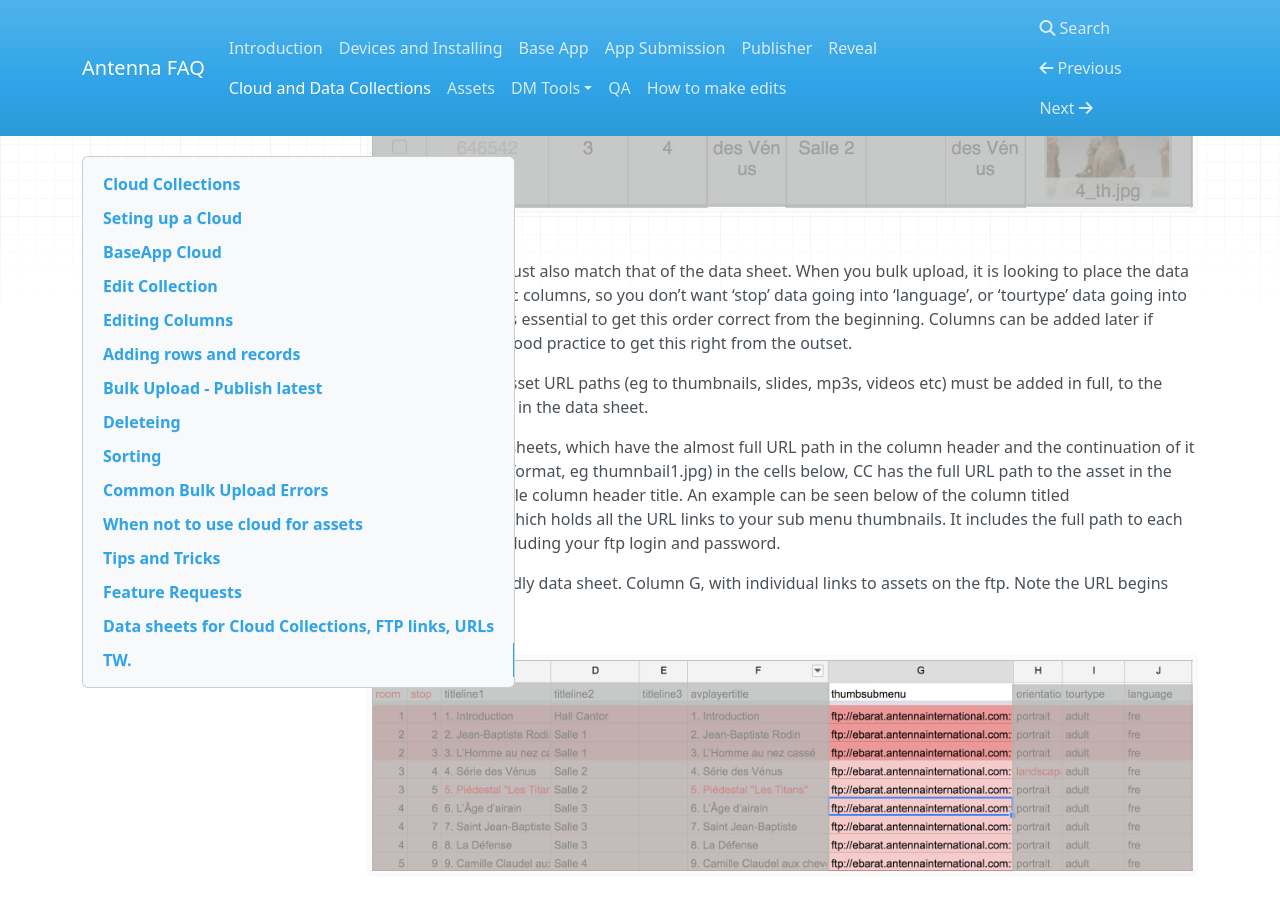
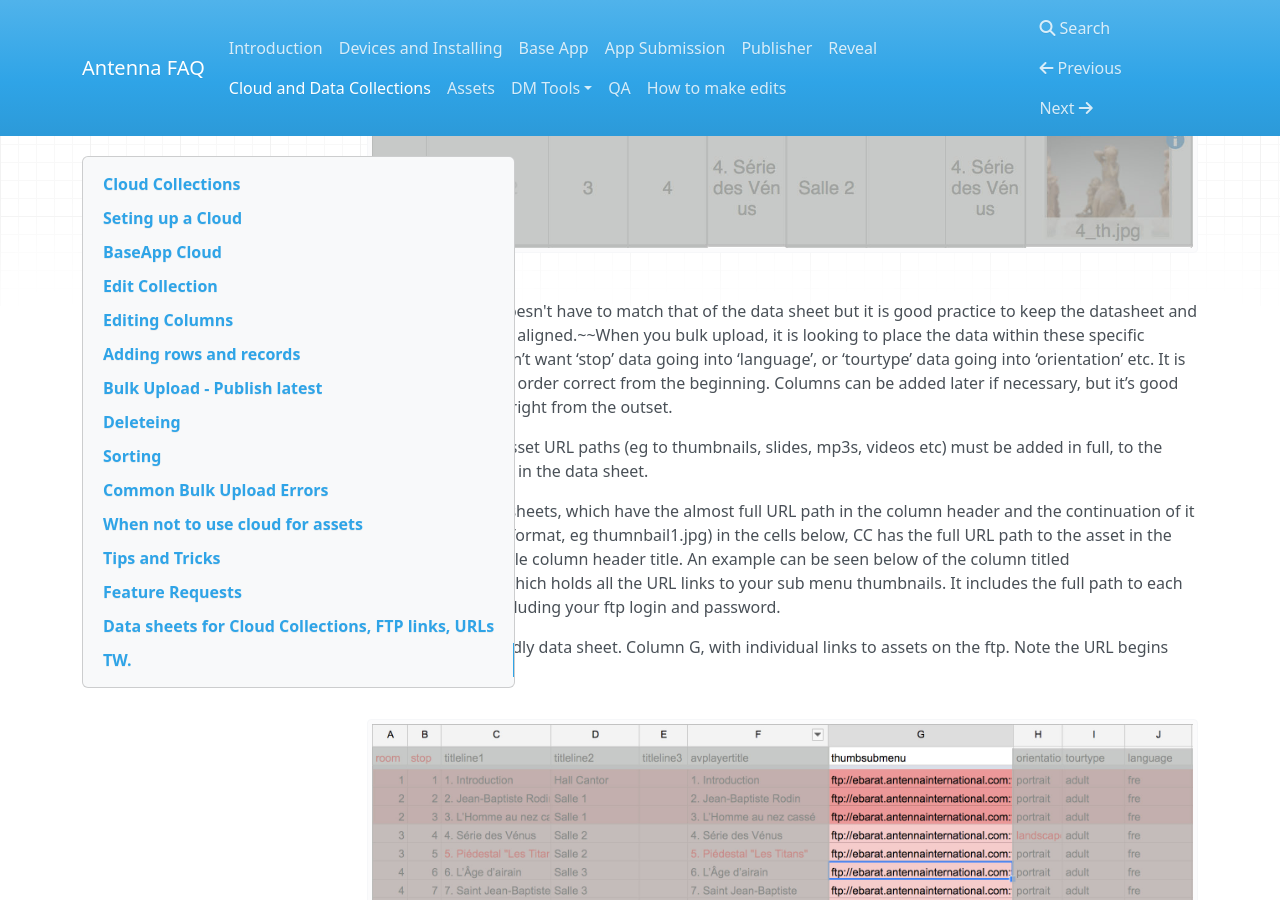
Before and after one commit to denovo/Antenna-faq, an MkDocs documentation site: the page built from docs/CloudCollectionsandData.md, in a window 1280 px wide and 900 px high, scrolled down 2914 px. Built offline with MkDocs 1.6.1, drawn with Linux system fonts in a browser that asks for light colours; nearby versions of some CDN libraries; old or Windows-style settings are respelled for this version of MkDocs; some of the changed text lies outside the part shown.

Commit message:
Updated CloudCollectionsandData.md

```diff
--- a/docs/CloudCollectionsandData.md
+++ b/docs/CloudCollectionsandData.md
@@ -95,7 +95,7 @@
 </table>
 
 
-
+See also - Data sheets for Cloud Collections, FTP links, URLs
 
 
 ----
@@ -124,7 +124,7 @@
 
 ![Cloud](/images/example_1_CC_titles.jpg)
 
-CC column order must also match that of the data sheet. When you bulk upload, it is looking to place the data within these specific columns, so you don’t want ‘stop’ data going into ‘language’, or ‘tourtype’ data going into ‘orientation’ etc. It is essential to get this order correct from the beginning. Columns can be added later if necessary, but it’s good practice to get this right from the outset.
+CC column order doesn't have to match that of the data sheet but it is good practice to keep the datasheet and the cloud collection aligned.~~When you bulk upload, it is looking to place the data within these specific columns, so you don’t want ‘stop’ data going into ‘language’, or ‘tourtype’ data going into ‘orientation’ etc. It is essential to get this order correct from the beginning. Columns can be added later if necessary, but it’s good practice to get this right from the outset.
 
 
 To be CC friendly, asset URL paths (eg to thumbnails, slides, mp3s, videos etc) must be added in full, to the corresponding cells in the data sheet.
```
Also changed, not shown: other parts of docs/CloudCollectionsandData.md (+1 -1 lines).
